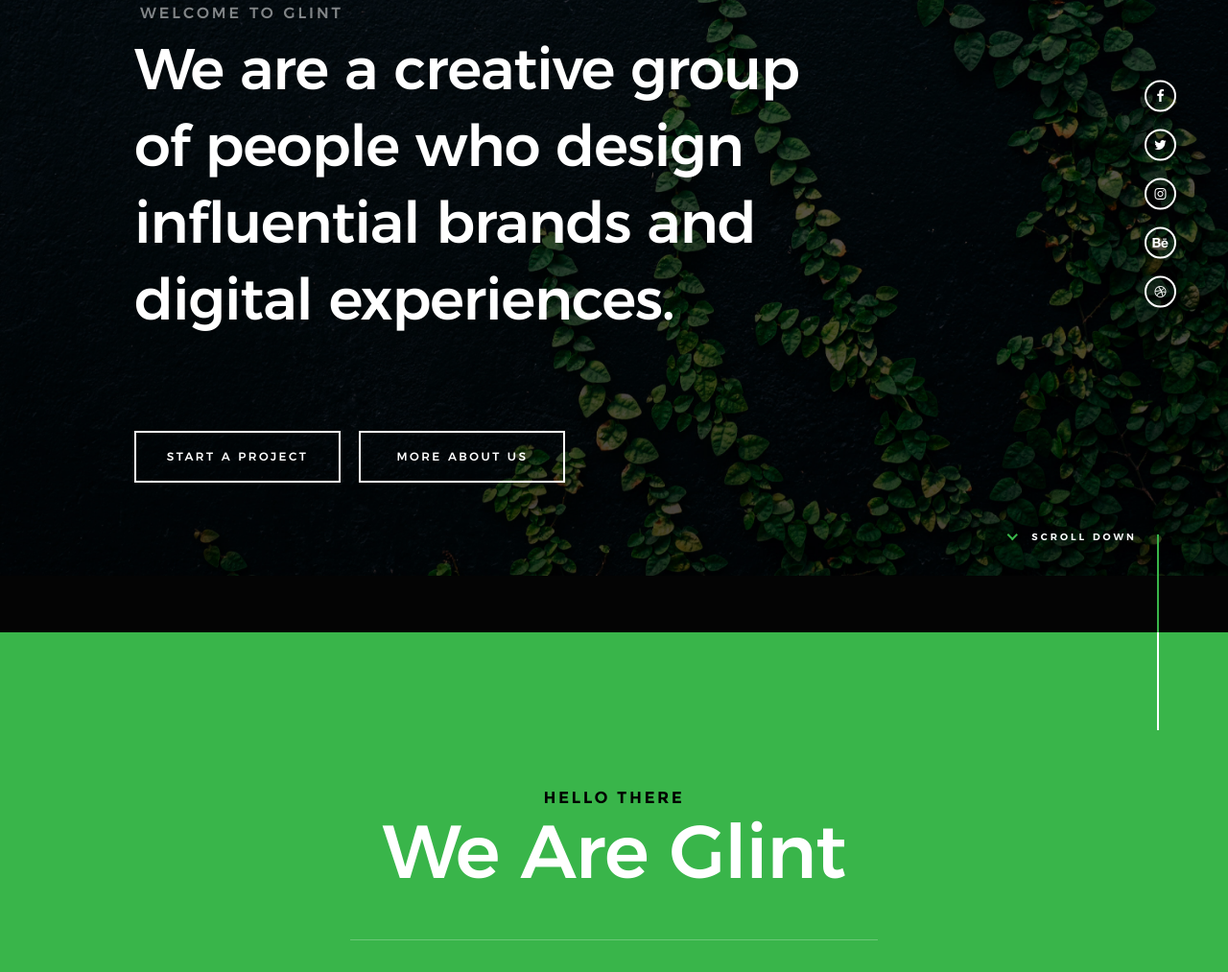
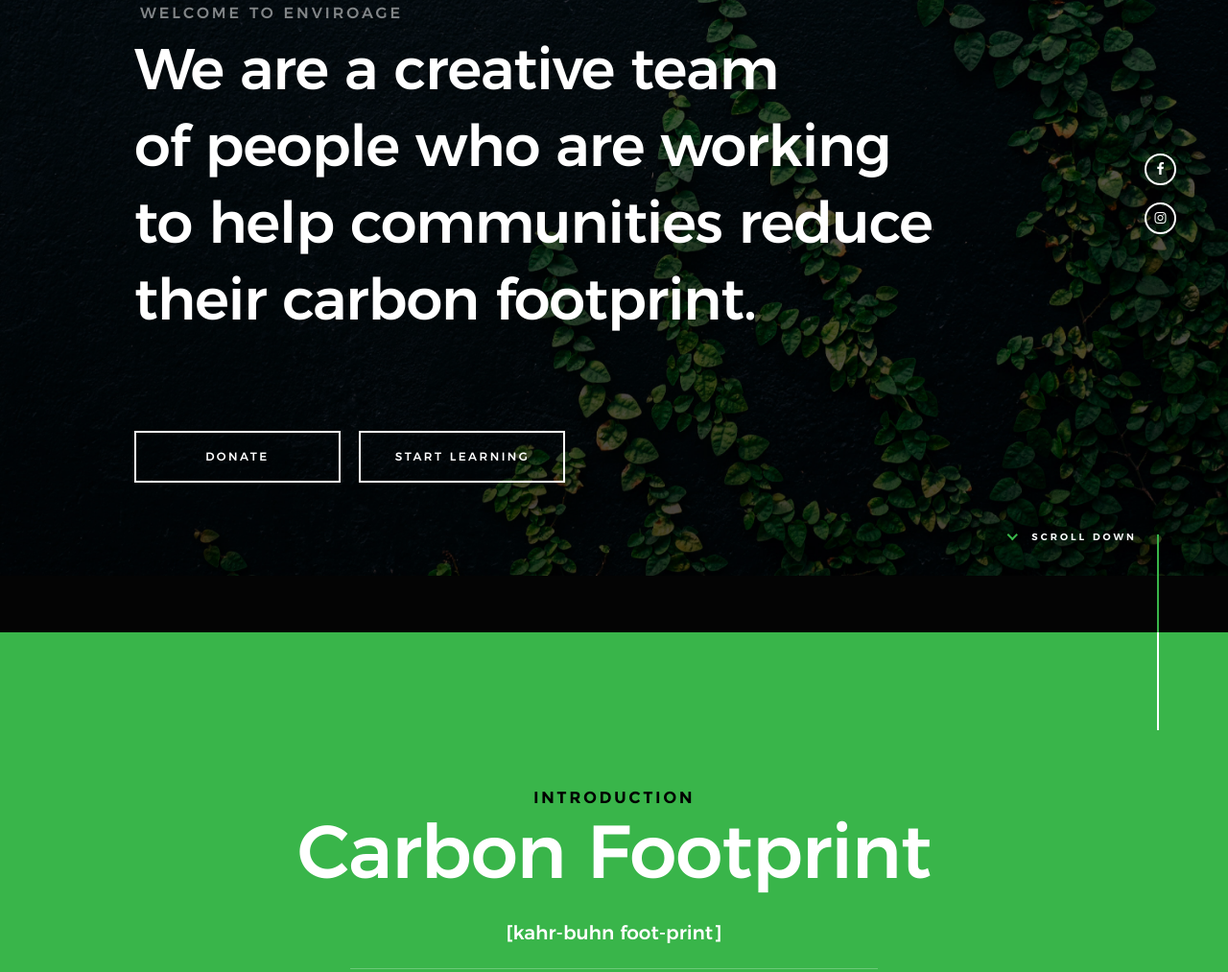
Before and after one commit to 23wrightl/carbon-repo, a plain HTML site: page index.html in a window 1280 px wide. Shown: the part 236-1249 px from the top of the page at 96% size. Drawn offline with Linux system fonts and the light colour scheme; files whose address does not match are found by name.

Commit message:
updates to main page

```diff
--- a/css/base.css
+++ b/css/base.css
@@ -924,5 +924,8 @@ textarea {
     text-align: center;
 }
 
+#pronounciation{
+    font-size: 15pt;
+}
 
 /*# sourceMappingURL=base.css.map */
--- a/index.html
+++ b/index.html
@@ -107,21 +107,21 @@
 
             <div class="row home-content__main">
 
-                <h3>Welcome to Glint</h3>
+                <h3>Welcome to EnviroAge</h3>
 
                 <h1>
-                    We are a creative group <br>
-                    of people who design <br>
-                    influential brands and <br>
-                    digital experiences.
+                    We are a creative team <br>
+                    of people who are working<br>
+                    to help communities reduce<br>
+                    their carbon footprint.
                 </h1>
 
                 <div class="home-content__buttons">
                     <a href="#contact" class="smoothscroll btn btn--stroke">
-                        Start a Project
+                        Donate
                     </a>
                     <a href="#about" class="smoothscroll btn btn--stroke">
-                        More About Us
+                        Start Learning
                     </a>
                 </div>
 
@@ -143,16 +143,7 @@
                 <a href="#0"><i class="fa fa-facebook" aria-hidden="true"></i><span>Facebook</span></a>
             </li>
             <li>
-                <a href="#0"><i class="fa fa-twitter" aria-hidden="true"></i><span>Twiiter</span></a>
-            </li>
-            <li>
-                <a href="#0"><i class="fa fa-instagram" aria-hidden="true"></i><span>Instagram</span></a>
-            </li>
-            <li>
-                <a href="#0"><i class="fa fa-behance" aria-hidden="true"></i><span>Behance</span></a>
-            </li>
-            <li>
-                <a href="#0"><i class="fa fa-dribbble" aria-hidden="true"></i><span>Dribbble</span></a>
+                <a href="https://www.instagram.com/enviroage/" target="blank"><i class="fa fa-instagram" aria-hidden="true"></i><span>Instagram</span></a>
             </li>
         </ul>
         <!-- end home-social -->
@@ -166,8 +157,9 @@
 
         <div class="row section-header has-bottom-sep" data-aos="fade-up">
             <div class="col-full">
-                <h3 class="subhead subhead--dark">Hello There</h3>
-                <h1 class="display-1 display-1--light">We Are Glint</h1>
+                <h3 class="subhead subhead--dark">Introduction</h3>
+                <h1 class="display-1 display-1--light">Carbon Footprint</h1>
+                <span class="display-1 display-1--light" id="pronounciation">[kahr-buhn foot-print]</span>
             </div>
         </div> <!-- end section-header -->
 
```
